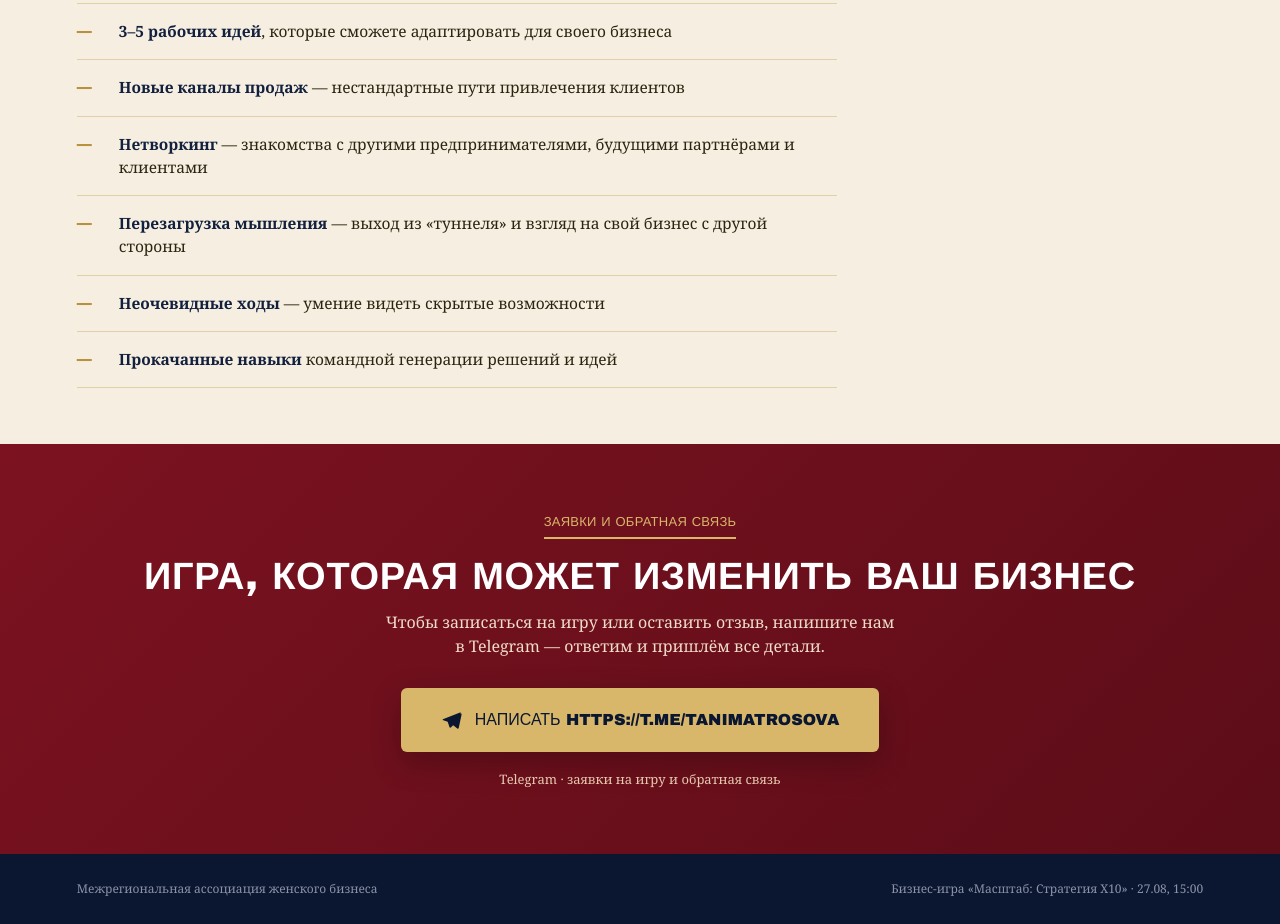
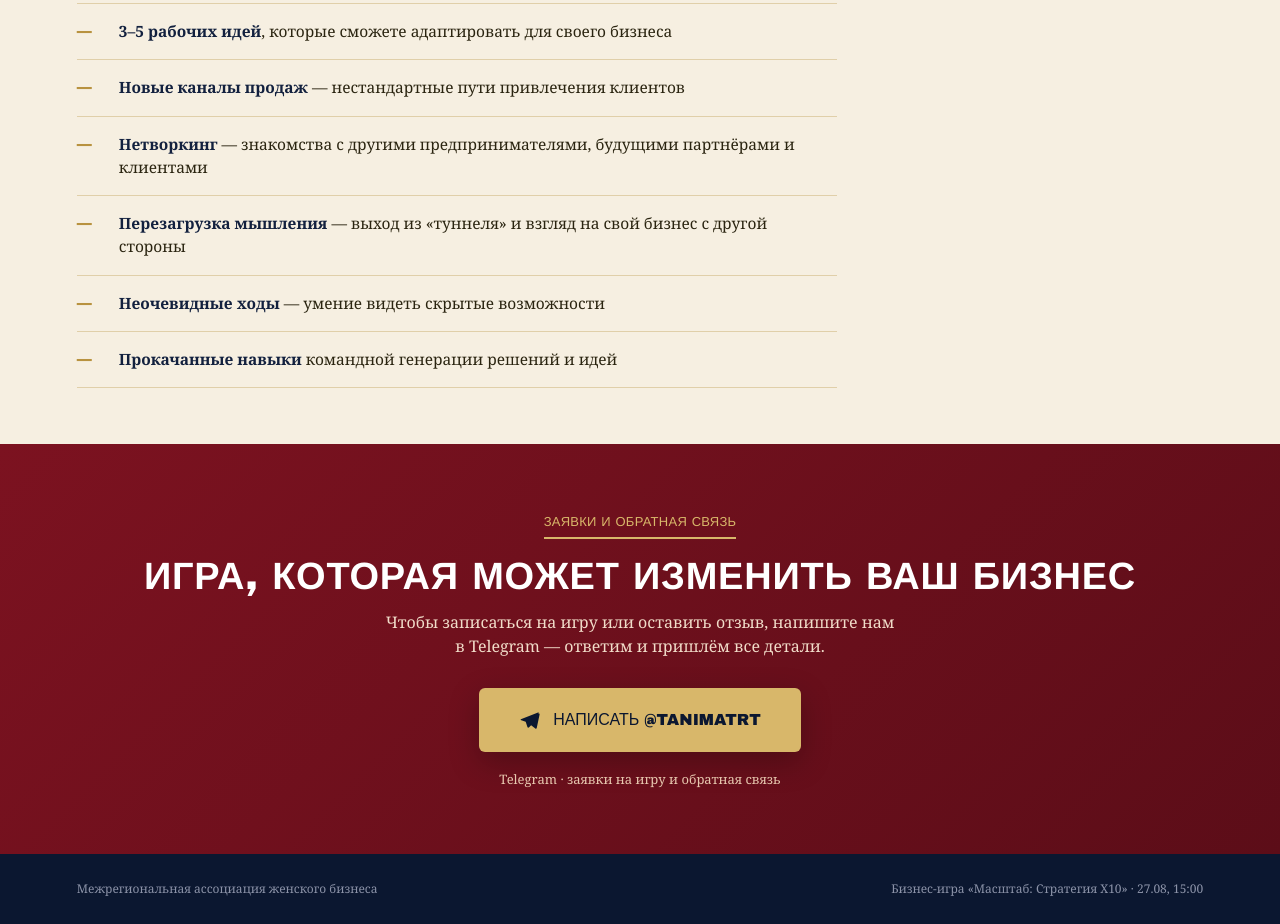
Before and after one commit to geminicoogle-jpg/masshtab-x10, a plain HTML site: page index.html in a window 1280 px wide. Shown: the part 2926-3850 px from the top of the page. Drawn offline with Linux system fonts and the light colour scheme.

Commit message:
Update index.html

```diff
--- a/index.html
+++ b/index.html
@@ -453,7 +453,7 @@
   <p>Чтобы записаться на игру или оставить отзыв, напишите нам в Telegram — ответим и пришлём все детали.</p>
   <a class="cta-tg" href="https://t.me/taniMatrosova" target="_blank" rel="noopener">
     <svg viewBox="0 0 24 24" fill="currentColor"><path d="M21.5 3.5L2.7 10.9c-1.2.5-1.2 1.2-.2 1.5l4.8 1.5 1.9 5.7c.2.6.4.8.9.8.4 0 .6-.2.9-.5l2.2-2.1 4.6 3.4c.8.5 1.4.2 1.6-.8l3-14.1c.3-1.2-.4-1.7-1.3-1.3z"/></svg>
-    <span>Написать https://t.me/taniMatrosova</span>
+    <span>Написать @Tanimatrt</span>
   </a>
   <div class="tag">Telegram · заявки на игру и обратная связь</div>
 </section>
```
